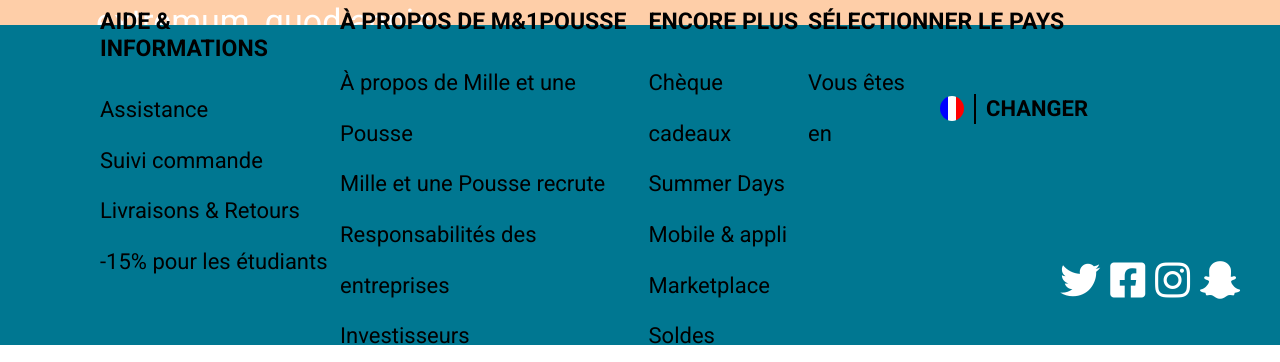
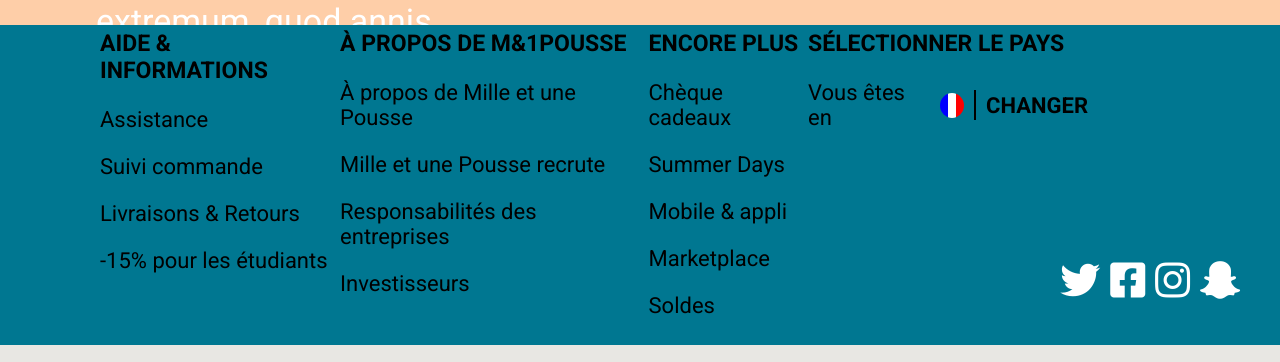
Before and after one commit to valugit/mille-et-une-pousses, a PHP site: page / in a window 1280 px wide. Shown: the part 2607-2969 px from the top of the page. Run offline with PHP 8.4, Linux system fonts and the light colour scheme; data that the repository does not hold is empty; some libraries are stand-ins or nearby versions.

Commit message:
modif footer

```diff
--- a/public/styles/style.css
+++ b/public/styles/style.css
@@ -281,7 +281,7 @@
   margin-bottom: 1em;
 }
 footer .container ul .li {
-  line-height: 2.3em;
+  margin: 1em 0;
 }
 footer .container ul .li span {
   text-transform: uppercase;
@@ -309,6 +309,13 @@
 footer .container ul .li-language .change {
   font-weight: bold;
 }
+footer .container ul a {
+  transition: 0.05s ease;
+}
+footer .container ul a:hover {
+  cursor: pointer;
+  border-bottom: 2px solid black;
+}
 footer .icons {
   position: absolute;
   filter: brightness(0) invert(1);
--- a/static/styles/footer.scss
+++ b/static/styles/footer.scss
@@ -27,7 +27,7 @@
             }
 
             .li {
-                line-height: 2.3em;
+                margin: 1em 0;
 
                 span {
                     text-transform: uppercase;
@@ -61,6 +61,16 @@
                     font-weight: bold;
                 }
             }
+
+            a {
+                transition: 0.05s ease;
+
+                &:hover {
+                    cursor: pointer;
+                    border-bottom: 2px solid black;
+                }
+            }
+
         }
     }
 
--- a/views/foot.php
+++ b/views/foot.php
@@ -2,25 +2,25 @@
     <div class="container">
         <ul>
             <li class="title-ul">aide & informations</li>
-            <li class="li">Assistance</li>
-            <li class="li">Suivi commande</li>
-            <li class="li">Livraisons & Retours</li>
-            <li class="li">-15% pour les étudiants</li>
+            <li class="li"><a>Assistance</a></li>
+            <li class="li"><a>Suivi commande</a></li>
+            <li class="li"><a>Livraisons & Retours</a></li>
+            <li class="li"><a>-15% pour les étudiants</a></li>
         </ul>
         <ul>
             <li class="title-ul">à propos de m&1pousse</li>
-            <li class="li"><span>à</span> propos de Mille et une Pousse</li>
-            <li class="li">Mille et une Pousse recrute</li>
-            <li class="li">Responsabilités des entreprises</li>
-            <li class="li">Investisseurs</li>
+            <li class="li"><a><span>à</span> propos de Mille et une Pousse</a></li>
+            <li class="li"><a>Mille et une Pousse recrute</a></li>
+            <li class="li"><a>Responsabilités des entreprises</a></li>
+            <li class="li"><a>Investisseurs</a></li>
         </ul>
         <ul>
             <li class="title-ul">encore plus</li>
-            <li class="li">Chèque cadeaux</li>
-            <li class="li">Summer Days</li>
-            <li class="li">Mobile & appli</li>
-            <li class="li">Marketplace</li>
-            <li class="li">Soldes</li>
+            <li class="li"><a>Chèque cadeaux</a></li>
+            <li class="li"><a>Summer Days</a></li>
+            <li class="li"><a>Mobile & appli</a></li>
+            <li class="li"><a>Marketplace</a></li>
+            <li class="li"><a>Soldes</a></li>
         </ul>
         <ul>
             <li class="title-ul">sélectionner le pays</li>
@@ -33,10 +33,19 @@
         </ul>
     </div>
     <div class="icons">
-        <i class="fab fa-twitter"></i>
-        <i class="fab fa-facebook-square"></i>
-        <i class="fab fa-instagram"></i>
-        <i class="fab fa-snapchat-ghost"></i>
+        <a href="">
+            <i class="fab fa-twitter"></i>
+        </a>
+        <a href="">
+            <i class="fab fa-facebook-square"></i>
+        </a>
+        <a href="">
+            <i class="fab fa-instagram"></i>
+
+        </a>
+        <a href="">
+            <i class="fab fa-snapchat-ghost"></i>
+        </a>
     </div>
 </footer>
 <script src="main.js"></script>
```
Also changed, not shown: 1 other file.
